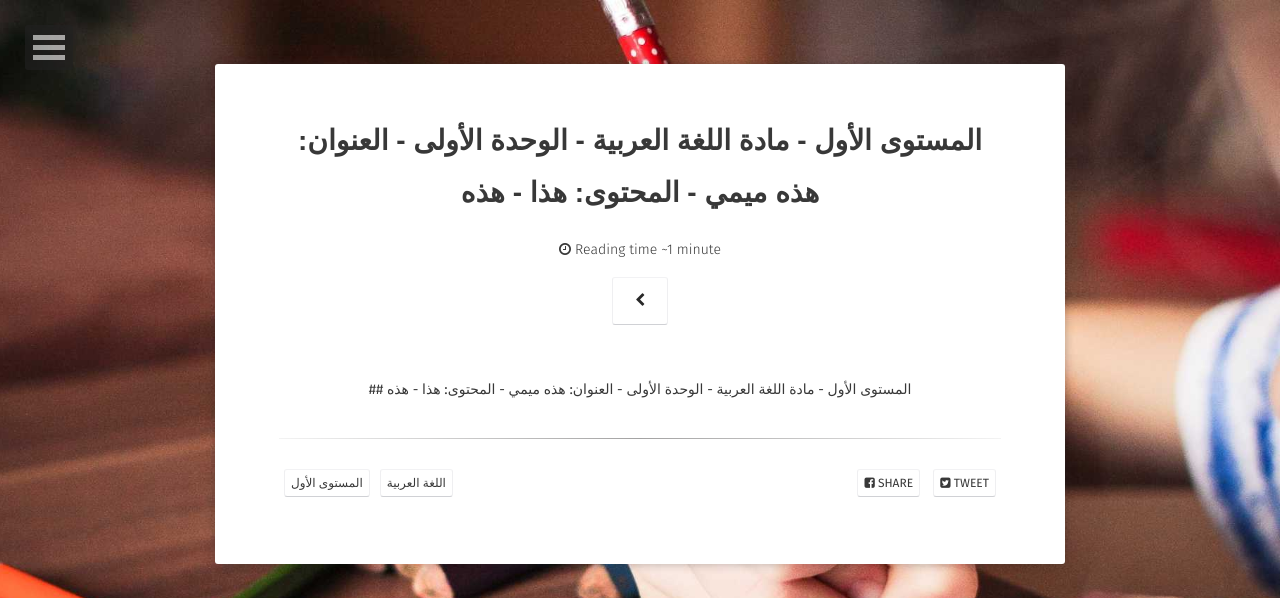
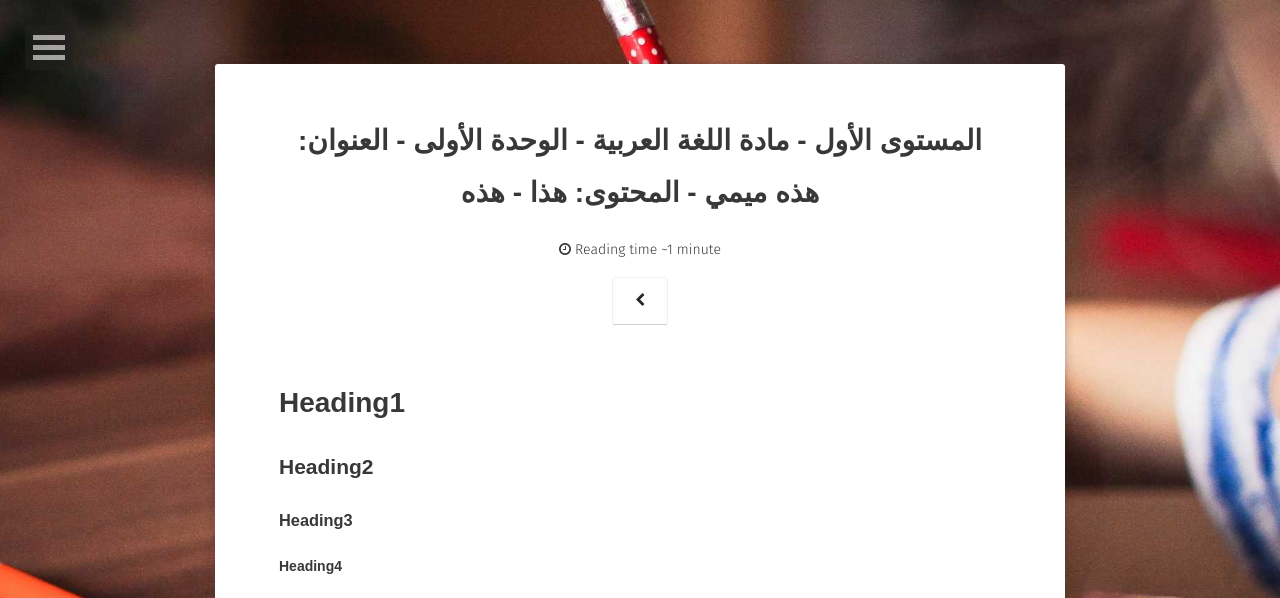
Before and after one commit to sanabilmedia/sanabilmedia.github.io, a Jekyll site: the page built from _posts/2020-09-10-class1-arabe-unite1.md, in a window 1280 px wide. Shown: the top 598 px of the page. Built offline with Jekyll 4.4.1, drawn with Linux system fonts in a browser that asks for light colours; some web fonts are replaced; grey boxes are pictures that could not be loaded.

Commit message:
Add files via upload

```diff
--- a/_posts/2020-09-10-class1-arabe-unite1.md
+++ b/_posts/2020-09-10-class1-arabe-unite1.md
@@ -1,15 +1,21 @@
 ---
 layout: post
 title:  "المستوى الأول - مادة اللغة العربية - الوحدة الأولى - العنوان: هذه ميمي - المحتوى: هذا - هذه"
-date:   2021-09-10
+date:   2021-09-01
 excerpt: ""
 niveau1: true
 tag:
 - المستوى الأول
 - اللغة العربية
 
-comments: true
+comments: false
 ---
-<center>
-## المستوى الأول - مادة اللغة العربية - الوحدة الأولى - العنوان: هذه ميمي - المحتوى: هذا - هذه
-</center>
+# Heading1
+
+## Heading2
+
+### Heading3
+
+#### Heading4
+
+<iframe width="560" height="315" src="//www.youtube.com/embed/SU3kYxJmWuQ" allowfullscreen frameborder="0"> </iframe>
```
